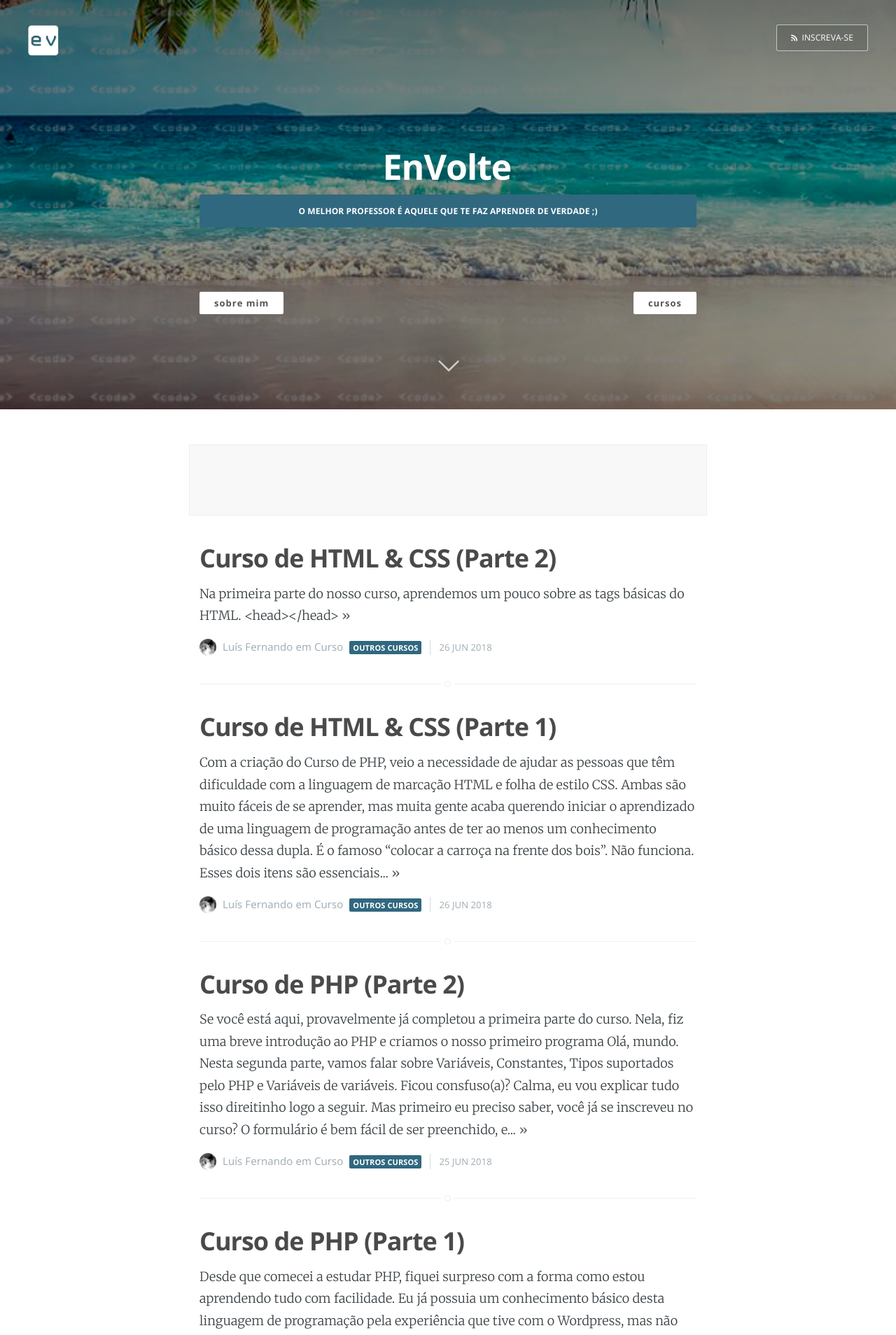
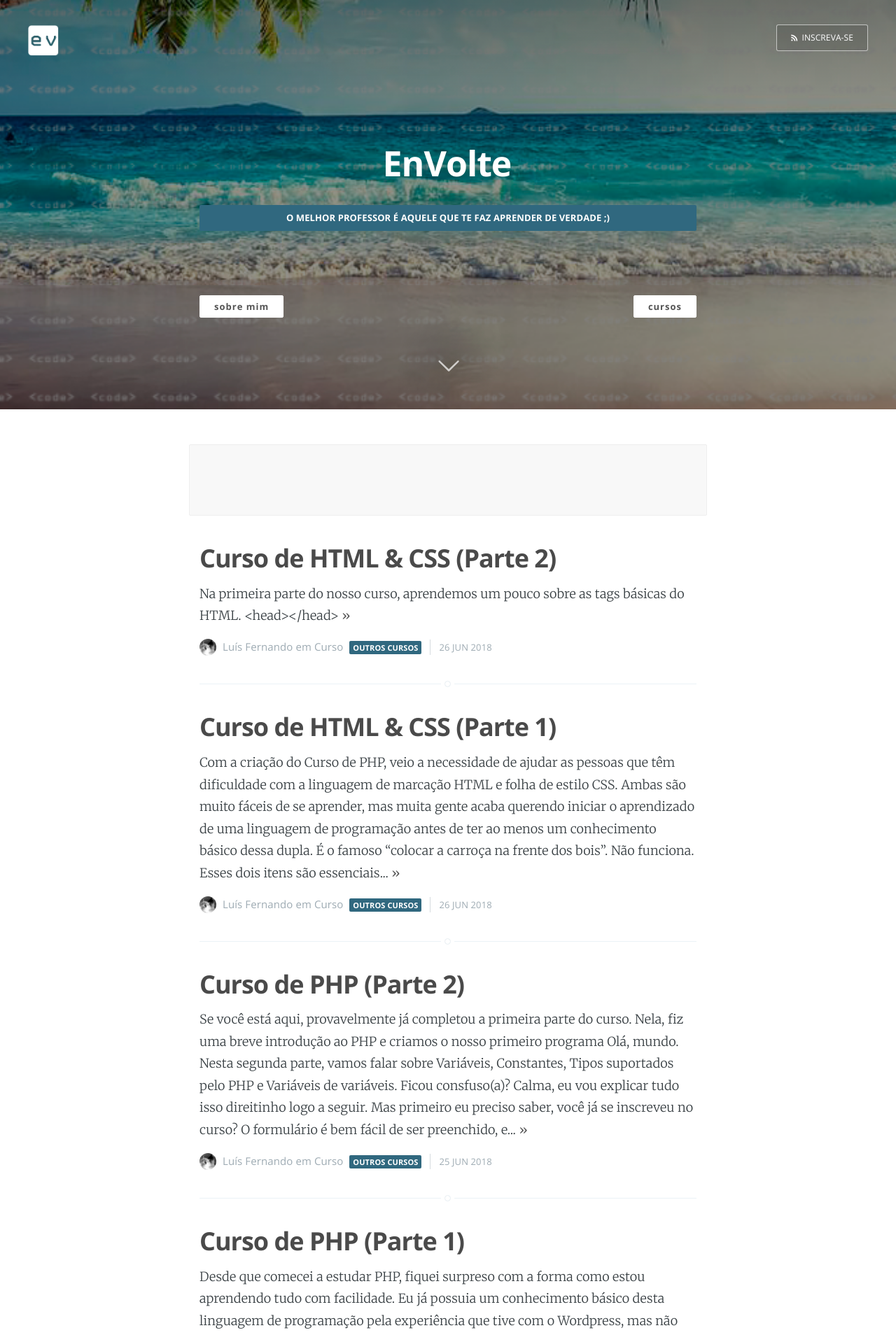
Before and after one commit to EnVolte/envolte.github.io, a Jekyll site: the page built from index.html, in a window 1280 px wide. Shown: the top 1908 px of the page at 70% size. Built offline with Jekyll 4.4.1, drawn with Linux system fonts in a browser that asks for light colours; the list of posts is cut into pages by our own code.

Commit message:
Update screen.css

```diff
--- a/assets/css/screen.css
+++ b/assets/css/screen.css
@@ -1796,4 +1796,4 @@
 
 button#hide {border-radius: 20px; outline: none; font-weight: normal; color: #fff; background: transparent; border: none; font-size: 20px; position: absolute; right: 10px; cursor: pointer;}
 
-div#titulo {font-family: Open Sans; color: #fff; background: #30687f; border-radius: 2px; text-transform: uppercase; font-weight: bold; font-size: 12px; padding: 8px 20px; overflow: hidden;}
+div#titulo {width: auto;font-family: Open Sans; color: #fff; background: #30687f; border-radius: 2px; text-transform: uppercase; font-weight: bold; font-size: 13px; padding: 3px 0px; overflow: hidden; margin-top: 30px;}
```
